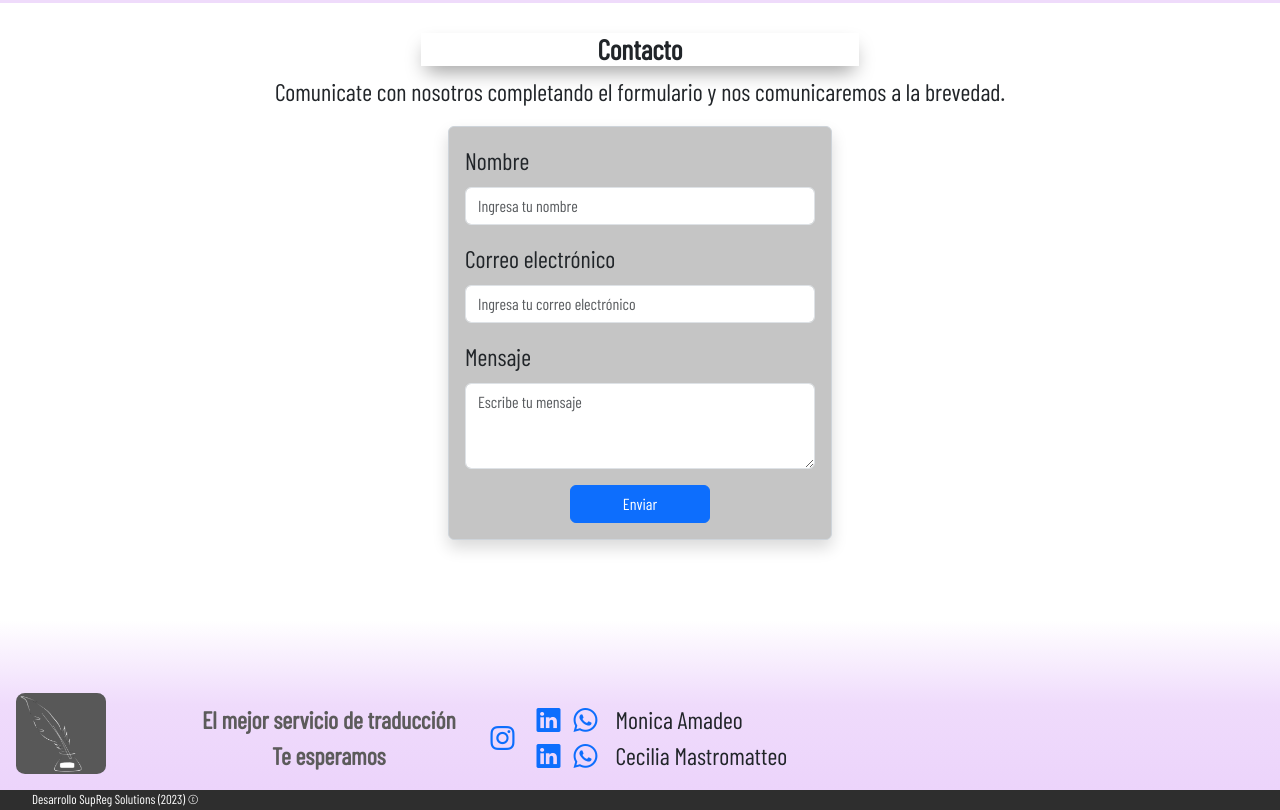
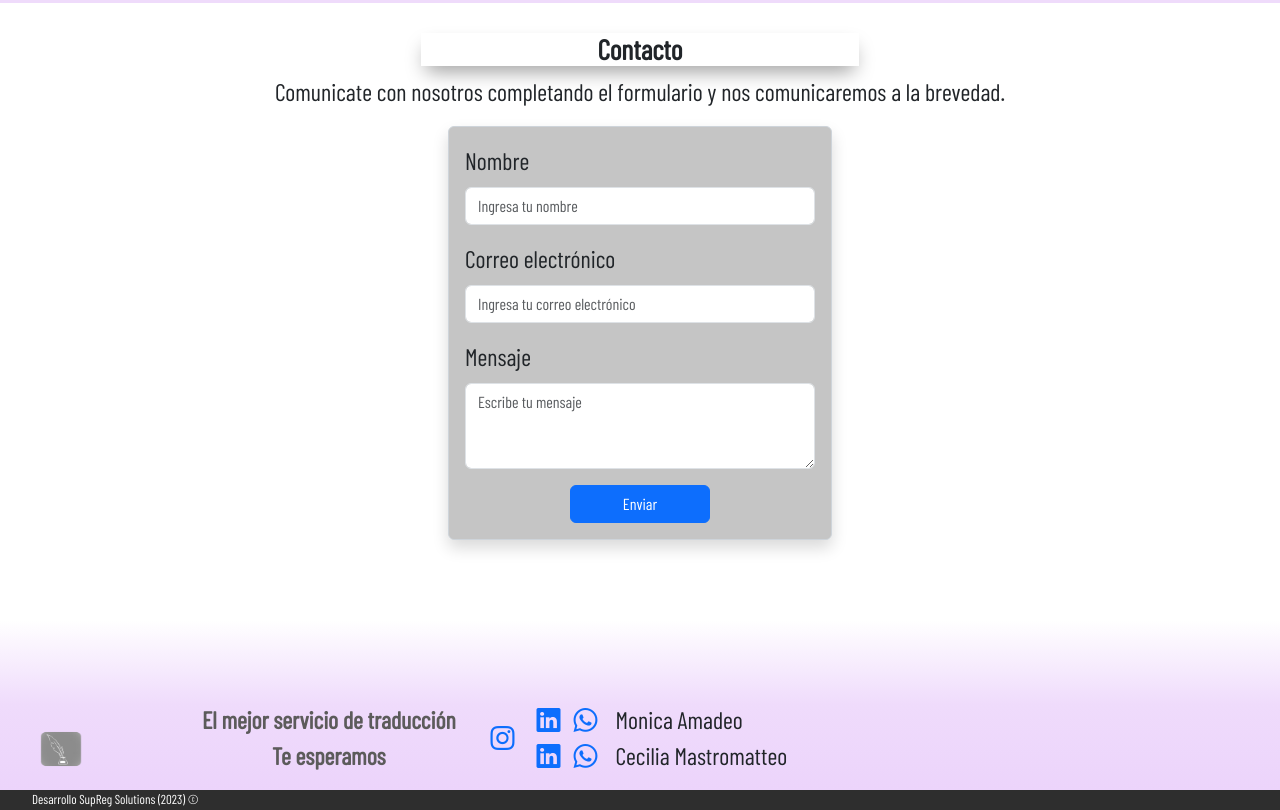
Before and after one commit to NachoGuidali/traductor, a plain HTML site: page index.html in a window 1280 px wide. Shown: the part 5325-6135 px from the top of the page. Drawn offline with nearby package versions, Linux system fonts and the light colour scheme.

Commit message:
img footer

```diff
--- a/index.html
+++ b/index.html
@@ -275,7 +275,7 @@
 
     <footer class="seccion-oscura d-flex flex-column ">
         <div class="footer-seccion d-flex flex-row">
-            <img class="footer-icono" src="imagenes/Sin título.png" width="90" alt="logo">
+            <img class="footer-icono" src="imagenes/img-footer-clara.png" width="90" alt="logo">
             <p class="footer-texto text-center">El mejor servicio de traducción <br>Te esperamos</p>
             <div class="iconos-redes d-flex flex-wrap align-items-center justify-content-center">
                 <a href="https://instagram.com/nachoguidali" target="_blank" rel="noopener noreferrer"><i class="bi bi-instagram"></i></a>
```
Also changed, not shown: imagenes/img-footer-clara.png (added), 1 other file.
